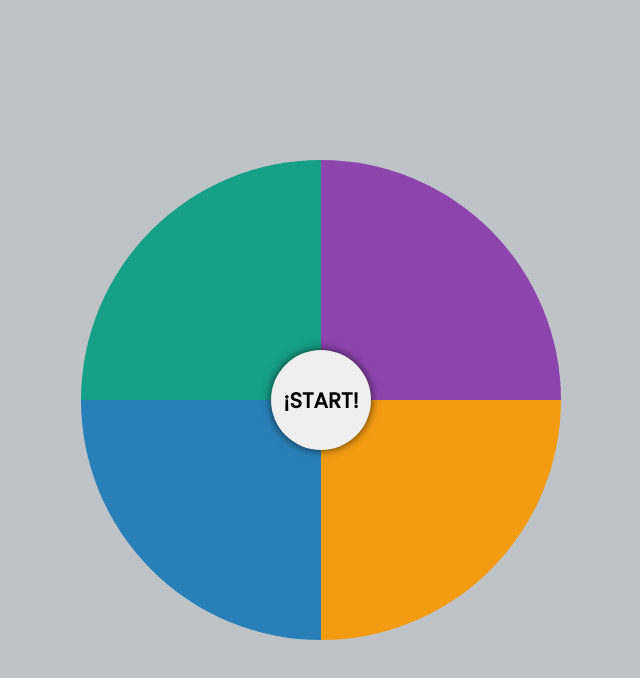
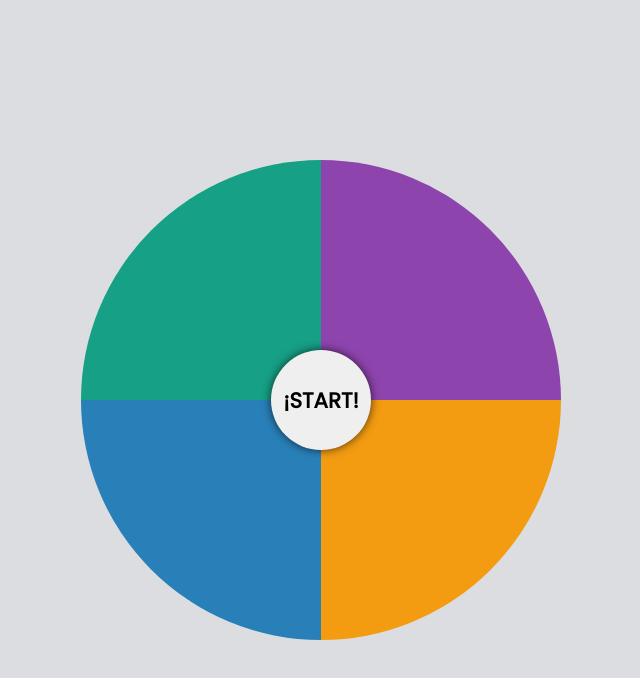
Before and after one commit to LeidyAl/Simon-Says, a plain HTML site: page index.html in a window 1280 px wide. Shown: the whole page, without its empty margins (319-959 px from the left). Drawn offline with nearby package versions, Linux system fonts and the light colour scheme.

Commit message:
Change background

```diff
--- a/code.js
+++ b/code.js
@@ -28,11 +28,11 @@ class Game {
 
     }
 
-    toggleBtnStart(){
-        if(btnStart.classList.contains('hide')){
+    toggleBtnStart() {
+        if (btnStart.classList.contains('hide')) {
             btnStart.classList.remove('hide');
         }
-        else{
+        else {
             btnStart.classList.add('hide');
 
         }
--- a/styles.css
+++ b/styles.css
@@ -12,7 +12,7 @@
 .container {
     width: 100%;
     height: 100vh;
-    background: #bdc3c7;
+    background: #dcdde1;
     display: flex;
     justify-content: center;
     align-items: center;
```
